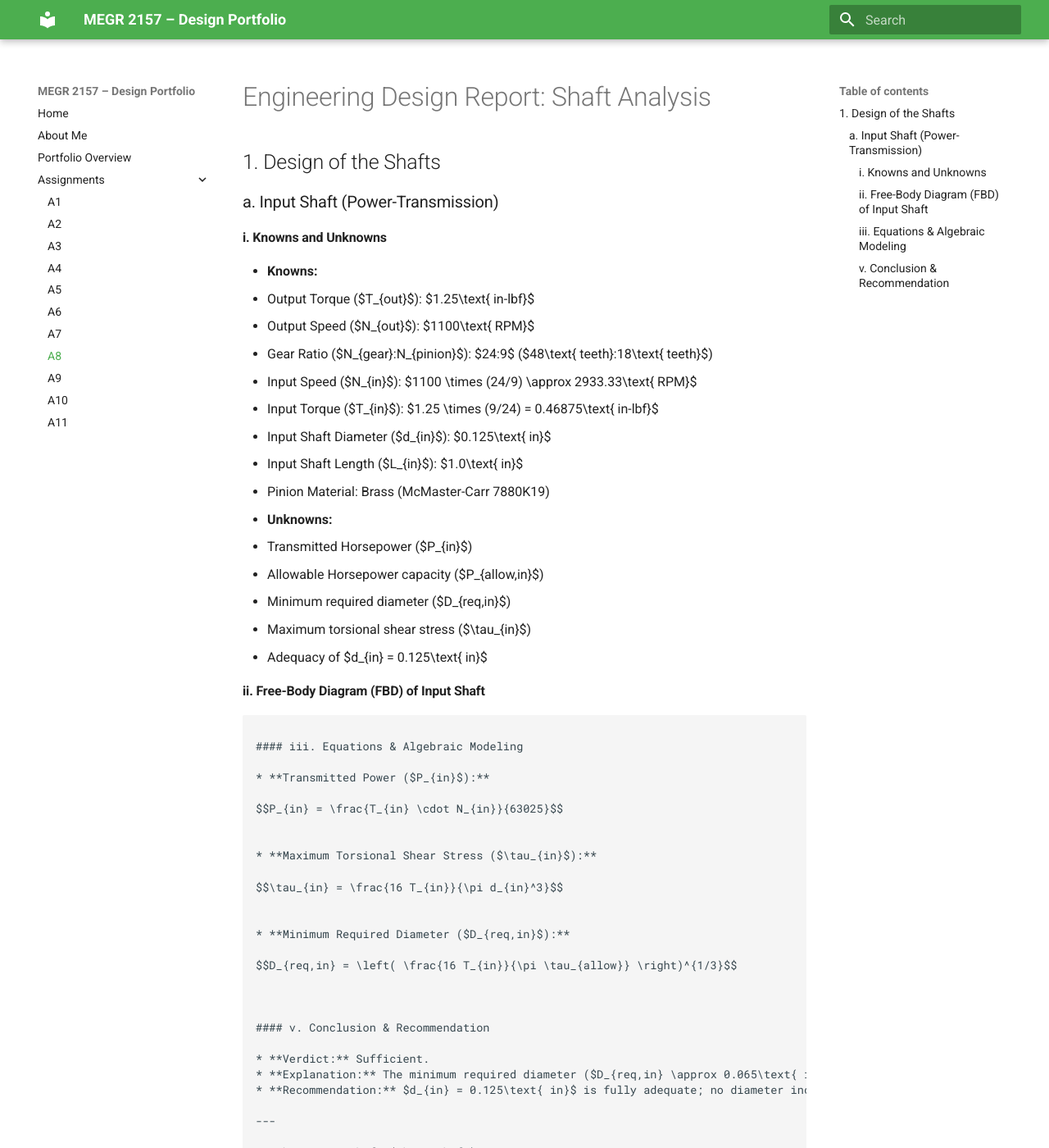
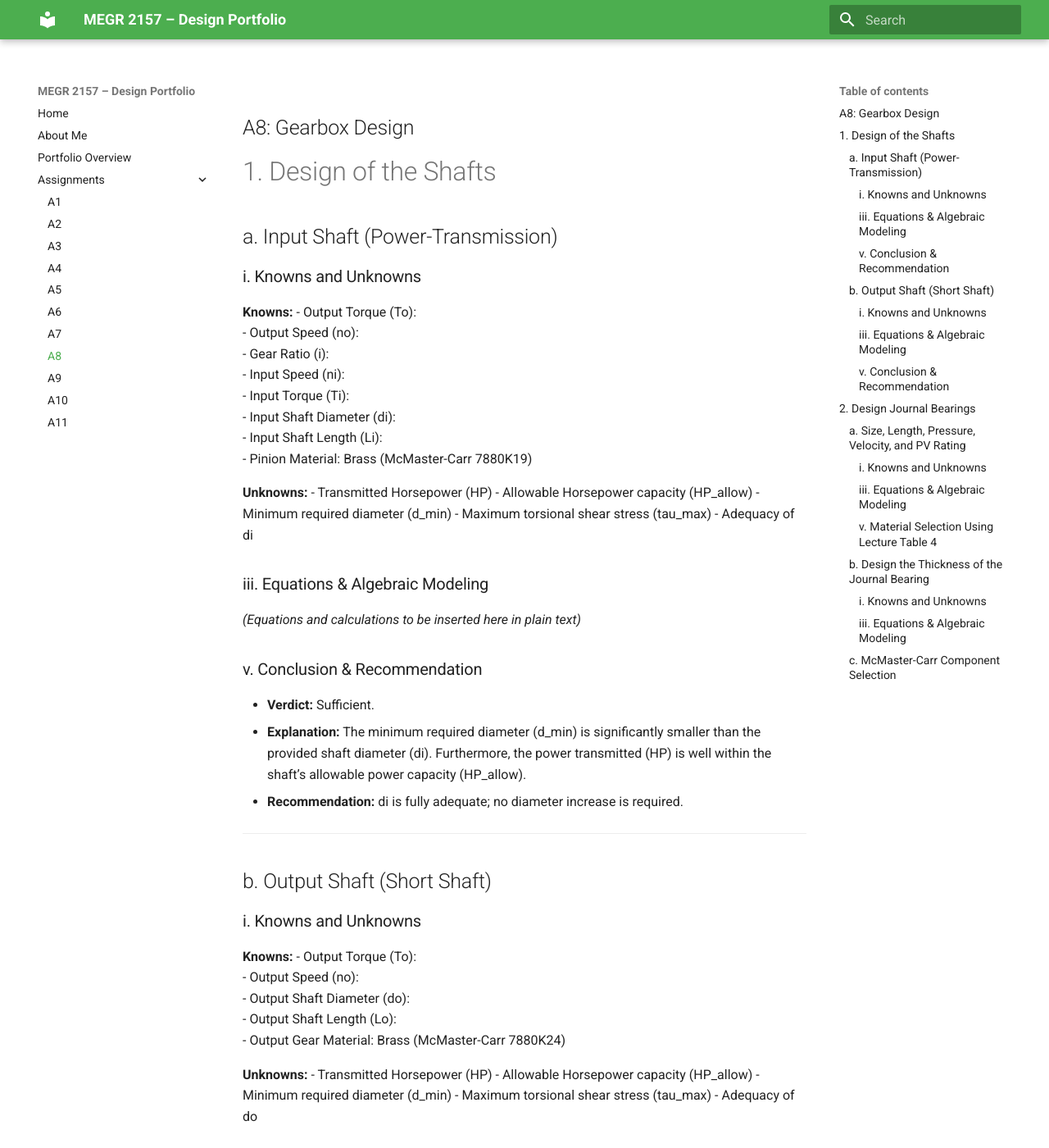
Before and after one commit to MHasan-27/megr2157-portfolio, an MkDocs documentation site: the page built from docs/assignments/A08/index.md, in a window 1280 px wide and 1400 px high. Shown: the whole window at 82% size. Built offline with MkDocs 1.6.1 and Material for MkDocs 9.7.7, drawn with Linux system fonts in a browser that asks for light colours; some of the changed text lies outside the part shown.

Commit message:
Update A8 index with gearbox design details

````diff
--- a/docs/assignments/A08/index.md
+++ b/docs/assignments/A08/index.md
@@ -1,113 +1,146 @@
-# Engineering Design Report: Shaft Analysis
+## A8: Gearbox Design
 
-## 1. Design of the Shafts
+# 1. Design of the Shafts
 
-### a. Input Shaft (Power-Transmission)
+## a. Input Shaft (Power-Transmission)
 
-#### i. Knowns and Unknowns
+### i. Knowns and Unknowns
 
-* **Knowns:**
-* Output Torque ($T_{out}$): $1.25\text{ in-lbf}$
-* Output Speed ($N_{out}$): $1100\text{ RPM}$
-* Gear Ratio ($N_{gear}:N_{pinion}$): $24:9$ ($48\text{ teeth}:18\text{ teeth}$)
-* Input Speed ($N_{in}$): $1100 \times (24/9) \approx 2933.33\text{ RPM}$
-* Input Torque ($T_{in}$): $1.25 \times (9/24) = 0.46875\text{ in-lbf}$
-* Input Shaft Diameter ($d_{in}$): $0.125\text{ in}$
-* Input Shaft Length ($L_{in}$): $1.0\text{ in}$
-* Pinion Material: Brass (McMaster-Carr 7880K19)
+**Knowns:**
+- Output Torque (To):
+- Output Speed (no):
+- Gear Ratio (i):
+- Input Speed (ni):
+- Input Torque (Ti):
+- Input Shaft Diameter (di):
+- Input Shaft Length (Li):
+- Pinion Material: Brass (McMaster-Carr 7880K19)
 
+**Unknowns:**
+- Transmitted Horsepower (HP)
+- Allowable Horsepower capacity (HP_allow)
+- Minimum required diameter (d_min)
+- Maximum torsional shear stress (tau_max)
+- Adequacy of di
 
-* **Unknowns:**
-* Transmitted Horsepower ($P_{in}$)
-* Allowable Horsepower capacity ($P_{allow,in}$)
-* Minimum required diameter ($D_{req,in}$)
-* Maximum torsional shear stress ($\tau_{in}$)
-* Adequacy of $d_{in} = 0.125\text{ in}$
+### iii. Equations & Algebraic Modeling
 
+*(Equations and calculations to be inserted here in plain text)*
 
+### v. Conclusion & Recommendation
 
-#### ii. Free-Body Diagram (FBD) of Input Shaft
-
-
-
-```
-
-#### iii. Equations & Algebraic Modeling
-
-* **Transmitted Power ($P_{in}$):**
-
-$$P_{in} = \frac{T_{in} \cdot N_{in}}{63025}$$
-
-
-* **Maximum Torsional Shear Stress ($\tau_{in}$):**
-
-$$\tau_{in} = \frac{16 T_{in}}{\pi d_{in}^3}$$
-
-
-* **Minimum Required Diameter ($D_{req,in}$):**
-
-$$D_{req,in} = \left( \frac{16 T_{in}}{\pi \tau_{allow}} \right)^{1/3}$$
-
-
-
-#### v. Conclusion & Recommendation
-
-* **Verdict:** Sufficient.
-* **Explanation:** The minimum required diameter ($D_{req,in} \approx 0.065\text{ in}$) is significantly smaller than the provided shaft diameter ($d_{in} = 0.125\text{ in}$). Furthermore, the power transmitted ($0.022\text{ hp}$) is well within the shaft's allowable power capacity ($0.1508\text{ hp}$).
-* **Recommendation:** $d_{in} = 0.125\text{ in}$ is fully adequate; no diameter increase is required.
+- **Verdict:** Sufficient.
+- **Explanation:** The minimum required diameter (d_min) is significantly smaller than the provided shaft diameter (di). Furthermore, the power transmitted (HP) is well within the shaft’s allowable power capacity (HP_allow).
+- **Recommendation:** di is fully adequate; no diameter increase is required.
 
 ---
 
-### b. Output Shaft (Short Shaft)
+## b. Output Shaft (Short Shaft)
 
-#### i. Knowns and Unknowns
+### i. Knowns and Unknowns
 
-* **Knowns:**
-* Output Torque ($T_{out}$): $1.25\text{ in-lbf}$
-* Output Speed ($N_{out}$): $1100\text{ RPM}$
-* Output Shaft Diameter ($d_{out}$): $0.250\text{ in}$
-* Output Shaft Length ($L_{out}$): $1.0\text{ in}$
-* Output Gear Material: Brass (McMaster-Carr 7880K24)
+**Knowns:**
+- Output Torque (To):
+- Output Speed (no):
+- Output Shaft Diameter (do):
+- Output Shaft Length (Lo):
+- Output Gear Material: Brass (McMaster-Carr 7880K24)
 
+**Unknowns:**
+- Transmitted Horsepower (HP)
+- Allowable Horsepower capacity (HP_allow)
+- Minimum required diameter (d_min)
+- Maximum torsional shear stress (tau_max)
+- Adequacy of do
 
-* **Unknowns:**
-* Transmitted Horsepower ($P_{out}$)
-* Allowable Horsepower capacity ($P_{allow,out}$)
-* Minimum required diameter ($D_{req,out}$)
-* Maximum torsional shear stress ($\tau_{out}$)
-* Adequacy of $d_{out} = 0.250\text{ in}$
+### iii. Equations & Algebraic Modeling
 
+*(Equations and calculations to be inserted here in plain text)*
 
+### v. Conclusion & Recommendation
 
-#### ii. Free-Body Diagram (FBD) of Output Shaft
+- **Verdict:** Sufficient.
+- **Explanation:** The required minimum diameter (d_min) is far below the actual shaft diameter (do). The allowable power capacity (HP_allow) also easily exceeds the transmitted power (HP).
+- **Recommendation:** do is fully adequate; no diameter change is required.
 
-```text
-╱
-         └─────────┘
-         |<-- d -->| (d = 0.250 in)
+# 2. Design Journal Bearings
 
-```
+## a. Size, Length, Pressure, Velocity, and PV Rating
 
-#### iii. Equations & Algebraic Modeling
+### i. Knowns and Unknowns
 
-* **Transmitted Power ($P_{out}$):**
+**Knowns:**
+- Gear Ratio (i):
+- System Power (HP):
+- Input Torque (Ti):
+- Output Torque (To):
+- Input Speed (ni):
+- Output Speed (no):
+- Input Shaft Diameter (di):
+- Output Shaft Diameter (do):
+- Shaft Lengths (L):
+- Gear Pitch Diameters:  (7880K24),  (7880K19)
+- Pressure Angle (φ):
+- Selected Journal Bearing Length (L):
+- Fit / Clearance Class: RC 5 Running Fit clearance of
 
-$$P_{out} = \frac{T_{out} \cdot N_{out}}{63025}$$
+**Unknowns:**
+- Bearing load (W)
+- Journal bearing projected area (A)
+- Journal bearing pressure (P), velocity (V), and PV rating
+- Journal bearing wall thickness
+- Material selection based on pressure, velocity, and PV rating
 
+### iii. Equations & Algebraic Modeling
 
-* **Maximum Torsional Shear Stress ($\tau_{out}$):**
+*(Equations and calculations to be inserted here in plain text)*
 
-$$\tau_{out} = \frac{16 T_{out}}{\pi d_{out}^3}$$
+### v. Material Selection Using Lecture Table 4
 
+- **Selected Material:** Porous Bronze (Oil-Embedded SAE 841 Bronze)
+- **Table 4 Material Limits (Machinery's Handbook):**
+  - Load Capacity (P):
+  - Max Surface Speed (V):
+  - PV Limit:
+- **Justification:** The governing input shaft PV demand ( ) exceeds non-metallic limits like Acetal ( ). Oil-embedded SAE 841 Porous Bronze satisfies all pressure, velocity, and PV requirements with a factor of safety.
 
-* **Minimum Required Diameter ($D_{req,out}$):**
+---
 
-$$D_{req,out} = \left( \frac{16 T_{out}}{\pi \tau_{allow}} \right)^{1/3}$$
+## b. Design the Thickness of the Journal Bearing
 
+### i. Knowns and Unknowns
 
+**Knowns:**
+- Resultant Bearing Load (W):
+- Input Shaft Diameter / Bearing Inner Diameter (di):  ( )
+- Output Shaft Diameter / Bearing Inner Diameter (do):  ( )
+- Bearing Length (L):
+- Bearing Material: Oil-Embedded SAE 841 Porous Bronze
+- Allowable Tensile/Compressive Strength of SAE 841 Bronze (σ_allow):  to
+- Allowable Shear Stress (τ_allow):
+- Standard Commercial Wall Thickness (t):  ( ) for  and  sleeve bearings
 
-#### v. Conclusion & Recommendation
+**Unknowns:**
+- Tangential hoop stress (σ_t) and radial stress (σ_r) due to press fit / internal load
+- Minimum required wall thickness (t_min) for mechanical integrity under radial bearing load
+- Outer diameter of the journal bearings (Do)
 
-* **Verdict:** Sufficient.
-* **Explanation:** The required minimum diameter ($D_{req,out} \approx 0.09125\text{ in}$) is far below the actual shaft diameter ($d_{out} = 0.250\text{ in}$). The allowable power capacity ($0.4523\text{ hp}$) also easily exceeds the transmitted power ($0.022\text{ hp}$).
-* **Recommendation:** $d_{out} = 0.250\text{ in}$ is fully adequate; no diameter change is required.
+### iii. Equations & Algebraic Modeling
+
+*(Equations and calculations to be inserted here in plain text)*
+
+---
+
+## c. McMaster-Carr Component Selection
+
+The following off-the-shelf McMaster-Carr Sleeve Bearings made from self-lubricating, oil-embedded SAE 841 porous bronze satisfy all dimensional, wall thickness, and PV requirements:
+
+**1. Input Shaft Journal Bearing ( ID ×  OD × L):**
+- Component Name: SAE 841 Oil-Embedded Bronze Sleeve Bearing
+- McMaster-Carr Part Number: 6391K111
+- Dimensions:  ID ×  OD ×  Length (  Wall Thickness)
+
+**2. Output Shaft Journal Bearing ( ID ×  OD × L trimmed /  L):**
+- Component Name: SAE 841 Oil-Embedded Bronze Sleeve Bearing
+- McMaster-Carr Part Number: 6391K136
+- Dimensions:  ID ×  OD ×  Length (or 6391K131 for  length)
````
